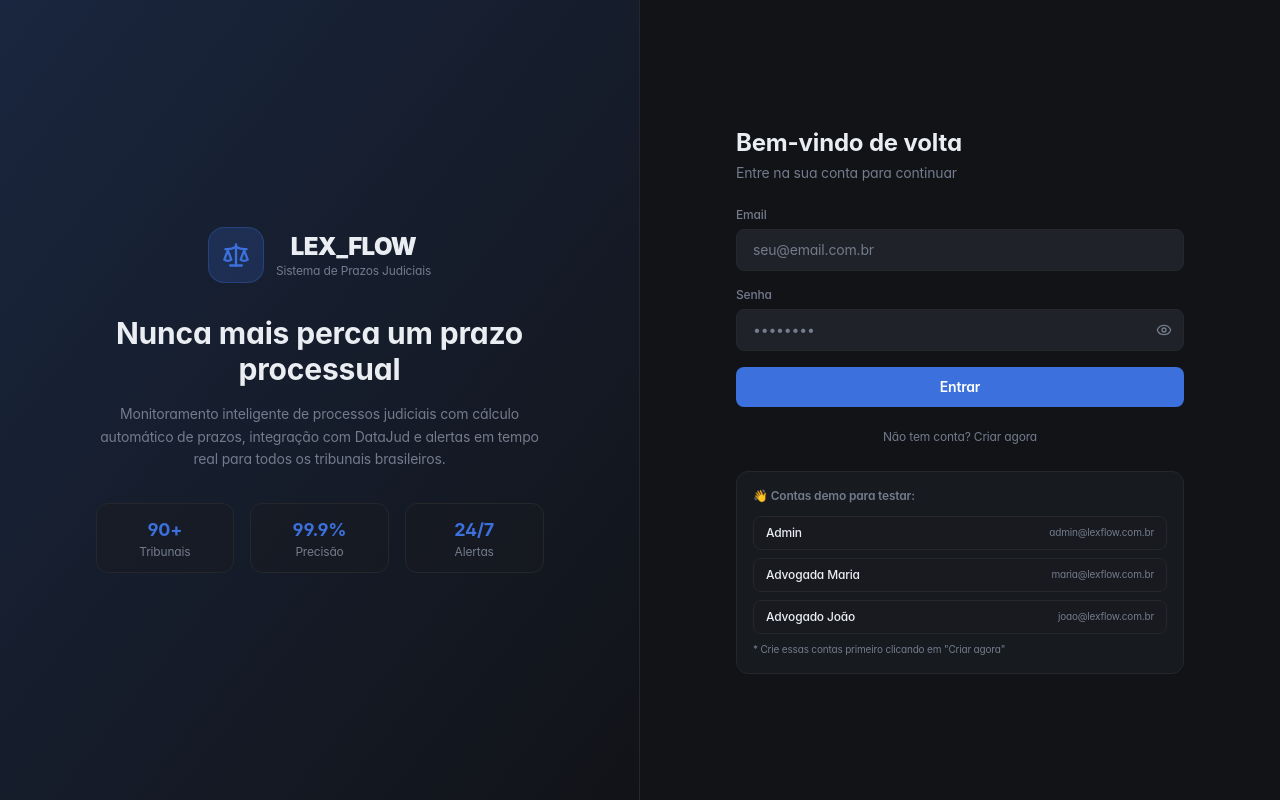
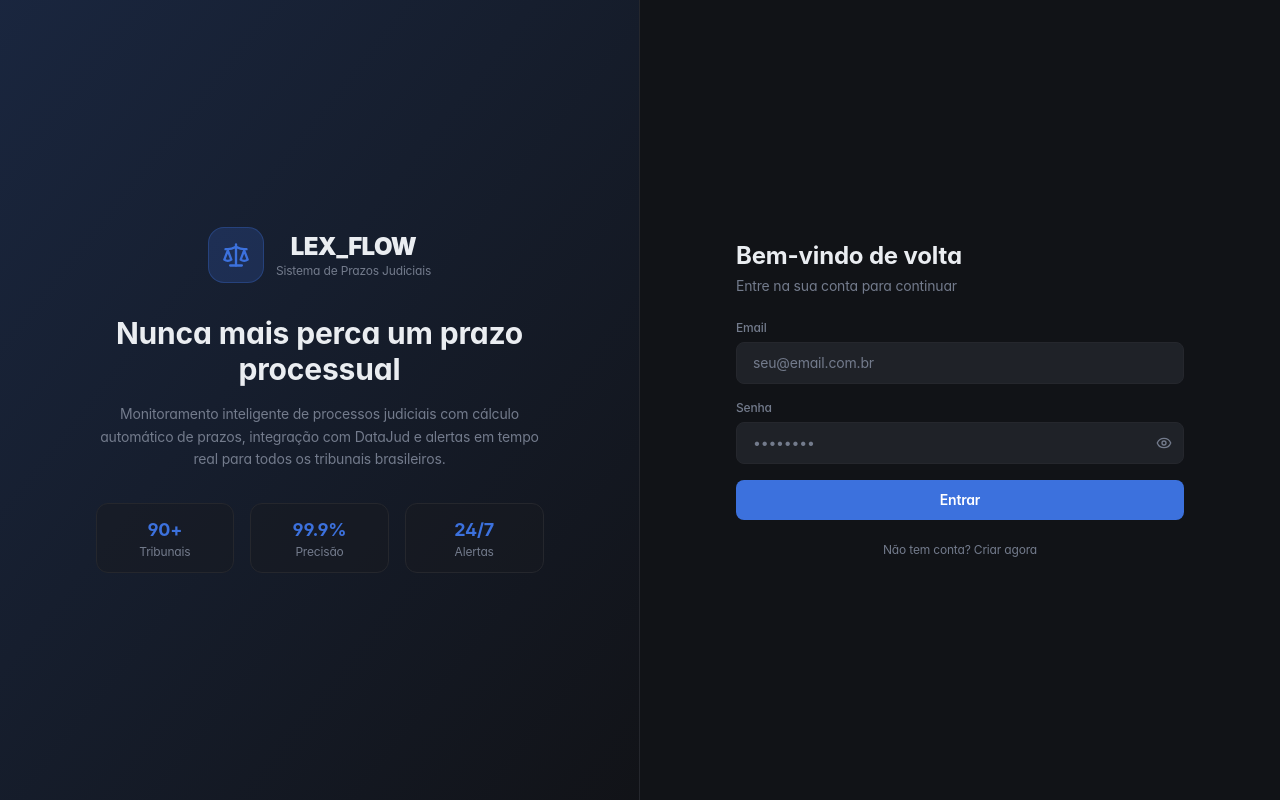
Before and after one commit to DiegoGaviao/lexflow, a React (Vite) app: page /login in a window 1280 px wide. Built offline with nearby package versions, Linux system fonts and the light colour scheme.

Commit message:
v1.0.2 - Removed login demo accounts and updated version

```diff
--- a/src/components/Sidebar.tsx
+++ b/src/components/Sidebar.tsx
@@ -299,7 +299,7 @@ export function Sidebar({ collapsed, onToggle }: SidebarProps) {
         </div>
         {!collapsed && (
           <div className="px-2.5 pt-2 pb-1 text-[10px] text-muted-foreground/30 text-center font-mono uppercase tracking-tighter">
-            v1.0.1-standalone
+            v1.0.2-standalone
           </div>
         )}
       </div>
--- a/src/pages/Login.tsx
+++ b/src/pages/Login.tsx
@@ -48,16 +48,6 @@ export default function Login() {
       }
     }
     setIsSubmitting(false);
-  };
-
-  const fillDemo = (type: "admin" | "adv1" | "adv2") => {
-    const demos = {
-      admin: { email: "admin@lexflow.com.br", password: "lexflow123" },
-      adv1: { email: "maria@lexflow.com.br", password: "lexflow123" },
-      adv2: { email: "joao@lexflow.com.br", password: "lexflow123" },
-    };
-    setEmail(demos[type].email);
-    setPassword(demos[type].password);
   };
 
   return (
@@ -178,29 +168,6 @@ export default function Login() {
             </button>
           </div>
 
-          {/* Demo accounts */}
-          {mode === "login" && (
-            <div className="mt-6 p-4 bg-secondary/50 rounded-xl border border-border">
-              <p className="text-xs font-semibold text-muted-foreground mb-3">👋 Contas demo para testar:</p>
-              <div className="space-y-2">
-                {[
-                  { label: "Admin", type: "admin" as const, desc: "admin@lexflow.com.br" },
-                  { label: "Advogada Maria", type: "adv1" as const, desc: "maria@lexflow.com.br" },
-                  { label: "Advogado João", type: "adv2" as const, desc: "joao@lexflow.com.br" },
-                ].map((d) => (
-                  <button
-                    key={d.type}
-                    onClick={() => fillDemo(d.type)}
-                    className="w-full flex items-center justify-between px-3 py-2 bg-card border border-border rounded-lg hover:border-primary/40 transition-colors text-left"
-                  >
-                    <span className="text-xs font-medium text-foreground">{d.label}</span>
-                    <span className="text-[10px] text-muted-foreground">{d.desc}</span>
-                  </button>
-                ))}
-              </div>
-              <p className="text-[10px] text-muted-foreground mt-2">* Crie essas contas primeiro clicando em "Criar agora"</p>
-            </div>
-          )}
         </div>
       </div>
     </div>
```
Also changed, not shown: 1 other file (tests, documents, lock files or other folders).
